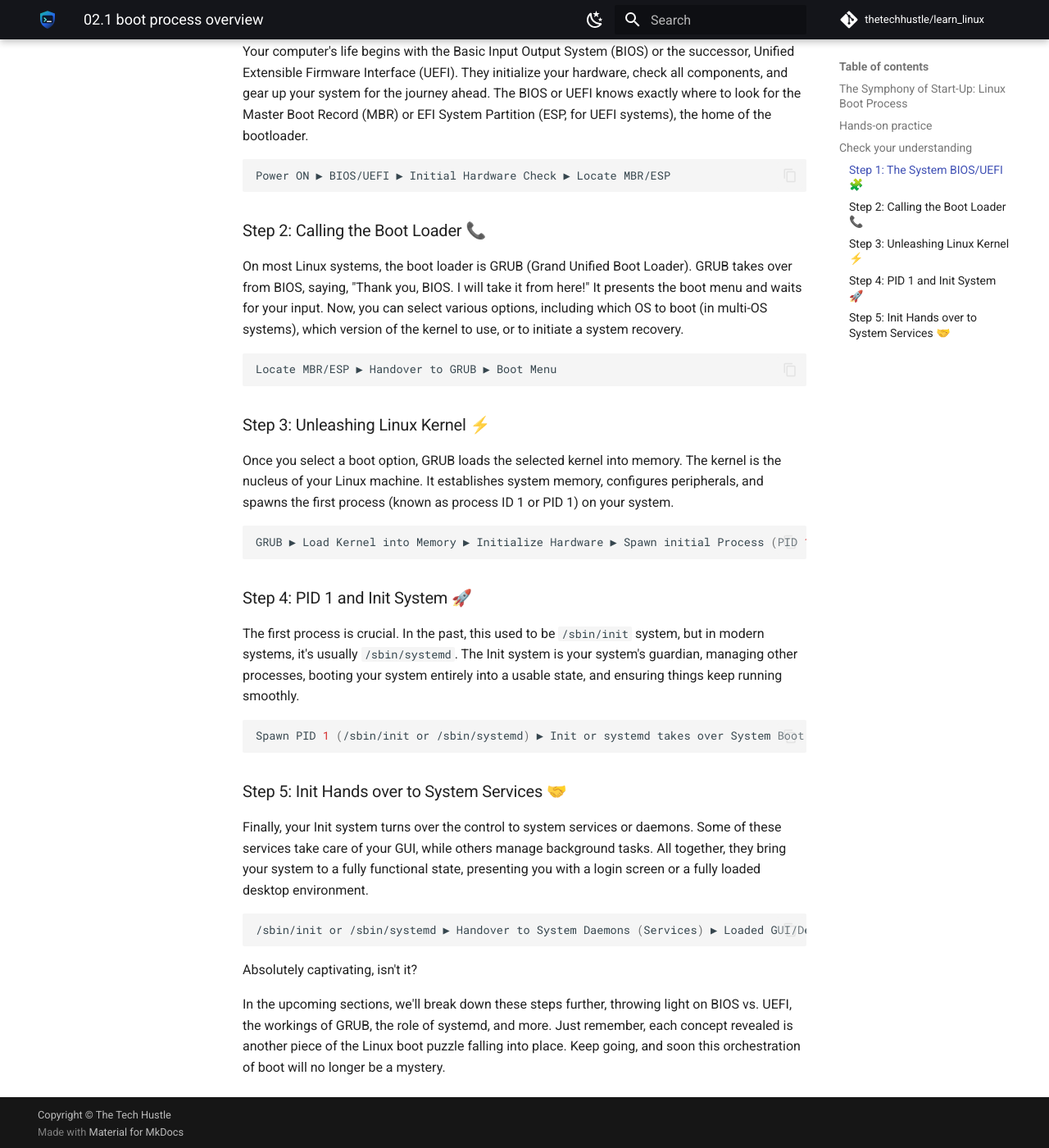
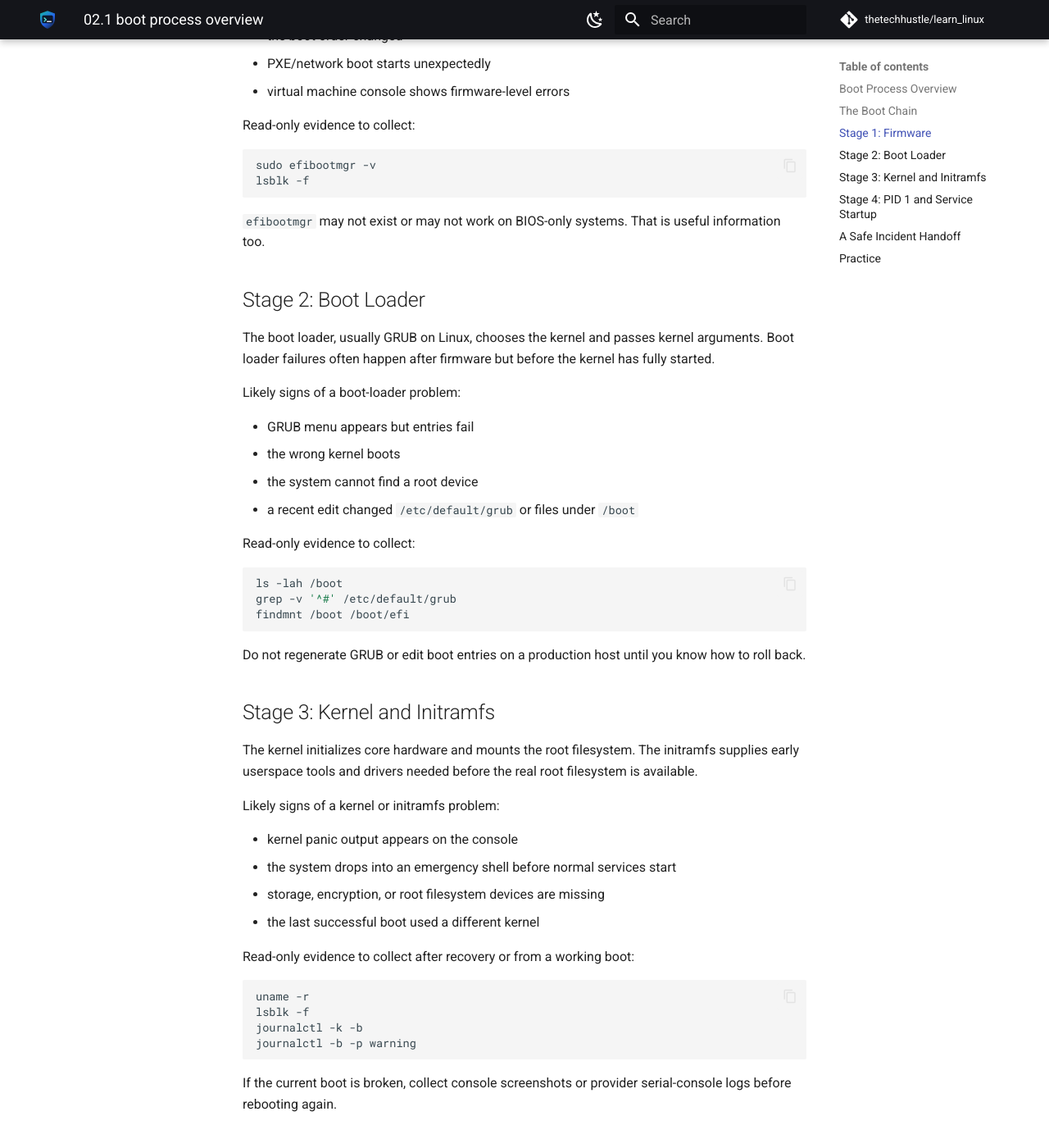
Before and after one commit to thetechhustle/learn_linux, an MkDocs documentation site: the page built from docs/lessons/02_booting_and_system_management_daemons/02.1_boot_process_overview.md, in a window 1280 px wide and 1400 px high, scrolled down 1304 px. Shown: the whole window at 82% size. Built offline with MkDocs 1.6.1 and Material for MkDocs 9.7.7, drawn with Linux system fonts in a browser that asks for light colours; comment, search, counter and statistics services are not loaded; some of the changed text lies outside the part shown.

Commit message:
Improve Chapter 02 boot process evidence lesson (#5)
Co-authored-by: Jules Ai <jules@Juless-Air.ts.net lan>

````diff
--- a/docs/lessons/02_booting_and_system_management_daemons/02.1_boot_process_overview.md
+++ b/docs/lessons/02_booting_and_system_management_daemons/02.1_boot_process_overview.md
@@ -1,78 +1,140 @@
-## The Symphony of Start-Up: Linux Boot Process
-
-
+## Boot Process Overview
 
 !!! abstract "What you will learn"
-    - Explain where **The Symphony of Start-Up: Linux Boot Process** fits in day-to-day Linux operations.
-    - Use current Linux tooling to inspect, change, and verify the relevant system behavior.
-    - Connect the concept to a real operational scenario: a production VM that fails to boot after a kernel update.
+    - Describe the Linux boot path from firmware to a usable login or workload.
+    - Identify which boot stage probably failed from the evidence available.
+    - Collect read-only boot evidence before changing bootloader, kernel, or service settings.
+    - Hand off a boot incident with a clear timeline and a safe next step.
 
 !!! example "Field story"
-    Imagine a production VM that fails to boot after a kernel update. Your job is not to memorize a command; it is to build a short evidence trail, choose a low-risk change, and prove whether the system improved.
+    A production VM fails after a kernel update. The right first move is not to edit GRUB from memory. First decide whether the failure is firmware, boot loader, kernel, initramfs, filesystem, or service-manager related. Then make one reversible change and prove whether it helped.
 
 !!! success "Operator principle"
-    Trace the boot chain from firmware to systemd before changing bootloader settings.
+    Follow the handoffs. Every boot failure belongs to a stage, and every stage leaves different evidence.
 
-## Hands-on practice
+## The Boot Chain
 
-Run these on a disposable VM, container, or lab machine unless the lesson explicitly says otherwise.
+Linux boot is a handoff sequence:
 
-1. Inspect the current state with a read-only command related to this topic.
-2. Save the command and output in a short lab note.
-3. Make one reversible change or simulate the change in a sandbox.
-4. Re-run the inspection and explain what changed.
+```text
+power on
+  -> firmware
+  -> boot loader
+  -> kernel
+  -> initramfs
+  -> PID 1
+  -> targets and services
+  -> login prompt, desktop, or workload
+```
 
-## Check your understanding
+When a host does not boot, ask which handoff failed instead of treating the whole system as mysterious.
 
-- What evidence would tell you that this system is healthy?
-- What is the riskiest command in this lesson, and how would you make it safer?
-- How would you explain section 2.1 to a teammate during an incident handoff?
+## Stage 1: Firmware
 
+Firmware is BIOS or UEFI. It initializes hardware, chooses a boot device, and hands control to the boot loader.
 
-The journey of a thousand miles begins with a single step, and in our case, it's about understanding the clearest overview of the Linux boot process. So, what does this process entail?
+Likely signs of a firmware-stage problem:
 
-Believe it or not, the moment you hit the power button is the spark that ignites an intricate symphony, a laborious start-up dance that brings your system to life. Here's how it goes:
+- no OS boot menu appears
+- firmware setup reports missing disks
+- the boot order changed
+- PXE/network boot starts unexpectedly
+- virtual machine console shows firmware-level errors
 
-### Step 1: The System BIOS/UEFI 🧩
-
-Your computer's life begins with the Basic Input Output System (BIOS) or the successor, Unified Extensible Firmware Interface (UEFI). They initialize your hardware, check all components, and gear up your system for the journey ahead. The BIOS or UEFI knows exactly where to look for the Master Boot Record (MBR) or EFI System Partition (ESP, for UEFI systems), the home of the bootloader.
+Read-only evidence to collect:
 
 ```bash
-Power ON ▶ BIOS/UEFI ▶ Initial Hardware Check ▶ Locate MBR/ESP
+sudo efibootmgr -v
+lsblk -f
 ```
 
-### Step 2: Calling the Boot Loader 📞
+`efibootmgr` may not exist or may not work on BIOS-only systems. That is useful information too.
 
-On most Linux systems, the boot loader is GRUB (Grand Unified Boot Loader). GRUB takes over from BIOS, saying, "Thank you, BIOS. I will take it from here!" It presents the boot menu and waits for your input. Now, you can select various options, including which OS to boot (in multi-OS systems), which version of the kernel to use, or to initiate a system recovery.
+## Stage 2: Boot Loader
+
+The boot loader, usually GRUB on Linux, chooses the kernel and passes kernel arguments. Boot loader failures often happen after firmware but before the kernel has fully started.
+
+Likely signs of a boot-loader problem:
+
+- GRUB menu appears but entries fail
+- the wrong kernel boots
+- the system cannot find a root device
+- a recent edit changed `/etc/default/grub` or files under `/boot`
+
+Read-only evidence to collect:
 
 ```bash
-Locate MBR/ESP ▶ Handover to GRUB ▶ Boot Menu
+ls -lah /boot
+grep -v '^#' /etc/default/grub
+findmnt /boot /boot/efi
 ```
 
-### Step 3: Unleashing Linux Kernel ⚡
+Do not regenerate GRUB or edit boot entries on a production host until you know how to roll back.
 
-Once you select a boot option, GRUB loads the selected kernel into memory. The kernel is the nucleus of your Linux machine. It establishes system memory, configures peripherals, and spawns the first process (known as process ID 1 or PID 1) on your system.
+## Stage 3: Kernel and Initramfs
+
+The kernel initializes core hardware and mounts the root filesystem. The initramfs supplies early userspace tools and drivers needed before the real root filesystem is available.
+
+Likely signs of a kernel or initramfs problem:
+
+- kernel panic output appears on the console
+- the system drops into an emergency shell before normal services start
+- storage, encryption, or root filesystem devices are missing
+- the last successful boot used a different kernel
+
+Read-only evidence to collect after recovery or from a working boot:
 
 ```bash
-GRUB ▶ Load Kernel into Memory ▶ Initialize Hardware ▶ Spawn initial Process (PID 1)
+uname -r
+lsblk -f
+journalctl -k -b
+journalctl -b -p warning
 ```
 
-### Step 4: PID 1 and Init System 🚀
+If the current boot is broken, collect console screenshots or provider serial-console logs before rebooting again.
 
-The first process is crucial. In the past, this used to be `/sbin/init` system, but in modern systems, it's usually `/sbin/systemd`. The Init system is your system's guardian, managing other processes, booting your system entirely into a usable state, and ensuring things keep running smoothly.
+## Stage 4: PID 1 and Service Startup
+
+Modern Linux systems usually start `systemd` as PID 1. At this point, the kernel is alive and the problem is often about targets, units, mounts, networking, or application services.
+
+Read-only evidence to collect:
 
 ```bash
-Spawn PID 1 (/sbin/init or /sbin/systemd) ▶ Init or systemd takes over System Boot
+systemctl status
+systemctl list-units --failed
+systemctl get-default
+journalctl -b -p warning
 ```
 
-### Step 5: Init Hands over to System Services 🤝
-
-Finally, your Init system turns over the control to system services or daemons. Some of these services take care of your GUI, while others manage background tasks. All together, they bring your system to a fully functional state, presenting you with a login screen or a fully loaded desktop environment.
+For one service:
 
 ```bash
-/sbin/init or /sbin/systemd ▶ Handover to System Daemons (Services) ▶ Loaded GUI/Desktop
+systemctl status ssh.service
+journalctl -b -u ssh.service
 ```
 
-Absolutely captivating, isn't it?
+Replace `ssh.service` with the unit that matters on your system.
 
-In the upcoming sections, we'll break down these steps further, throwing light on BIOS vs. UEFI, the workings of GRUB, the role of systemd, and more. Just remember, each concept revealed is another piece of the Linux boot puzzle falling into place. Keep going, and soon this orchestration of boot will no longer be a mystery.
+## A Safe Incident Handoff
+
+A useful boot handoff is short and evidence-based:
+
+```text
+Host: app-01
+Last known change: kernel update to 6.x at 02:10 UTC
+Observed failure: boots to emergency mode after initramfs
+Evidence: console shows root filesystem timeout; lsblk from rescue mode does not show expected disk UUID
+Tried: booted previous kernel from GRUB; host reached multi-user.target
+Avoided: did not regenerate GRUB or run filesystem repair yet
+Next step: compare disk UUIDs in /etc/fstab and boot logs before making persistent changes
+```
+
+## Practice
+
+On a disposable VM:
+
+1. Record the boot chain for the VM in your own words.
+2. Run the read-only commands from this lesson.
+3. Save the command output in a lab note.
+4. Identify which commands would be unsafe on a production host without approval.
+5. Write a six-line incident handoff for a simulated boot failure.
````
